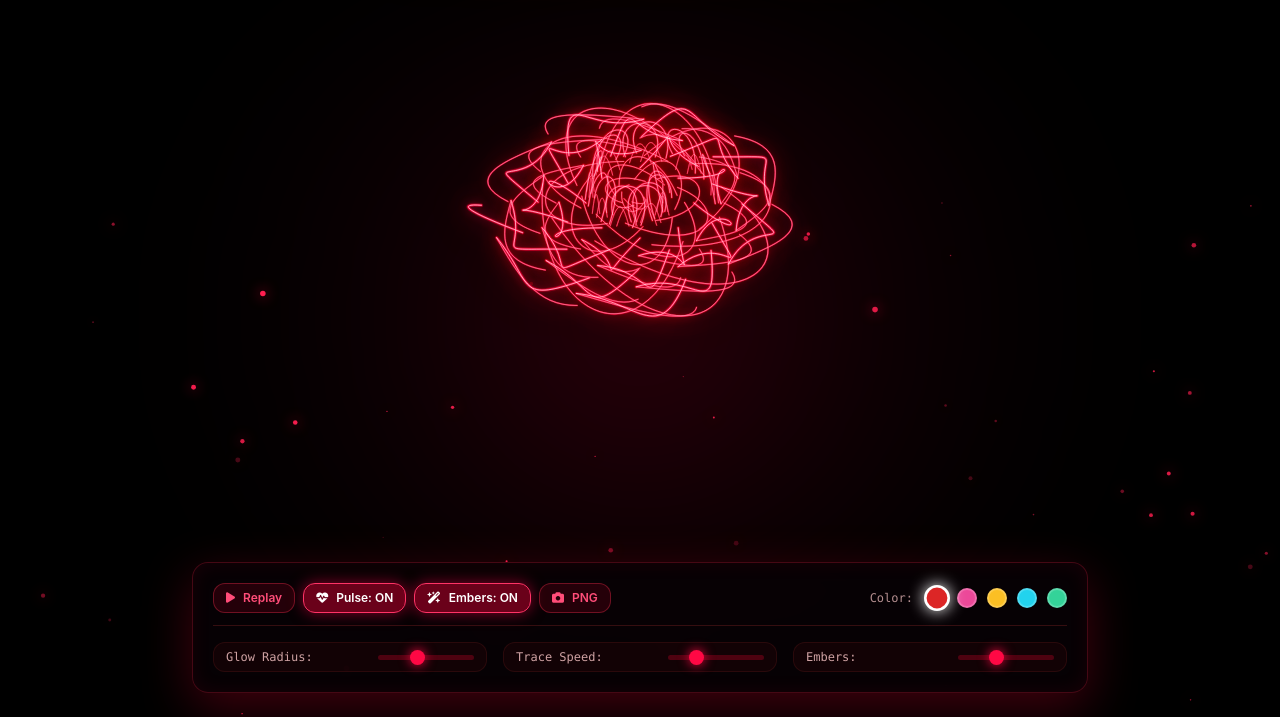
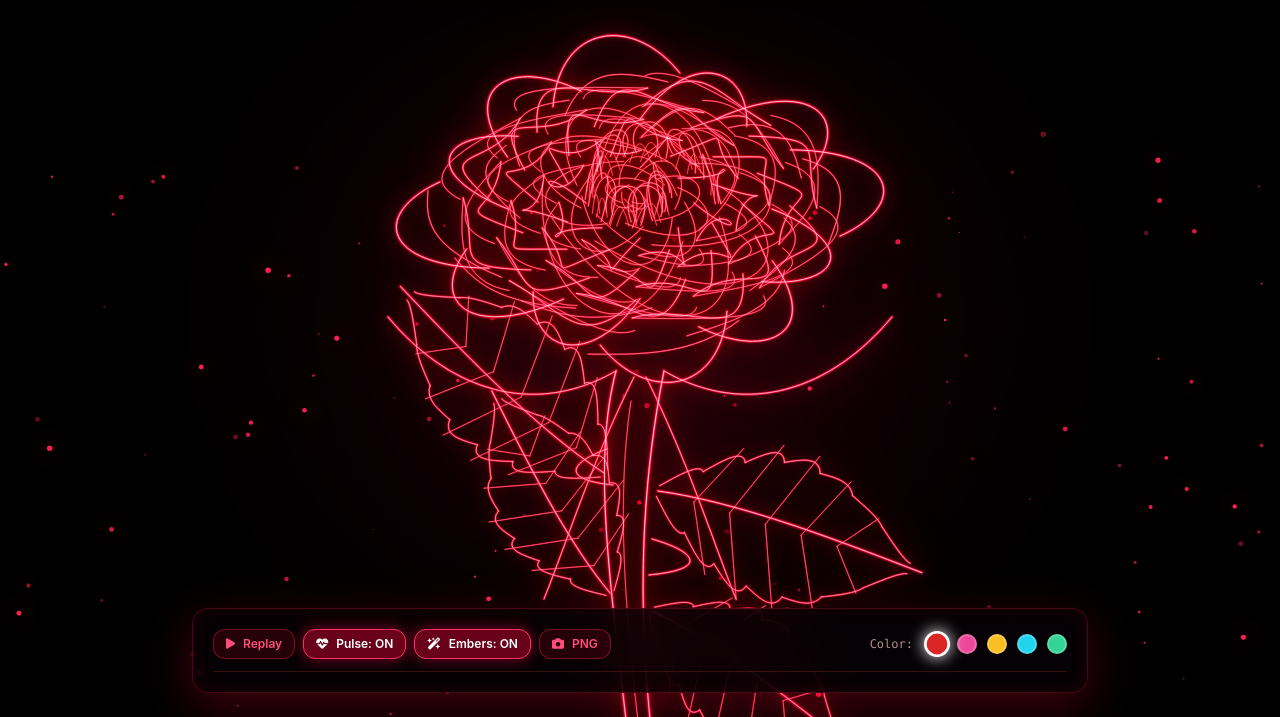
Before and after one commit to 3juanpage3/rose, a plain HTML site: page index.html in a window 1280 px wide. Shown: the part 83-800 px from the top of the page. Drawn offline with nearby package versions, Linux system fonts and the light colour scheme; animation ran at ten frames a second.

Commit message:
Smooth rose animation at maximum settings

```diff
--- a/index.html
+++ b/index.html
@@ -188,35 +188,12 @@
 
             </div>
 
-            <!-- Row 2: Precision Sliders -->
-            <div class="grid grid-cols-1 sm:grid-cols-3 gap-4">
-
-                <div class="flex items-center justify-between gap-3 bg-red-950/20 px-3 py-1.5 rounded-xl border border-red-500/10">
-                    <span class="text-xs text-red-200/80 font-mono">Glow Radius:</span>
-                    <input type="range" id="glowSlider" min="0.3" max="2.8" step="0.1" value="1.3" class="w-24">
-                </div>
-
-                <div class="flex items-center justify-between gap-3 bg-red-950/20 px-3 py-1.5 rounded-xl border border-red-500/10">
-                    <span class="text-xs text-red-200/80 font-mono">Trace Speed:</span>
-                    <input type="range" id="speedSlider" min="0.002" max="0.025" step="0.001" value="0.008" class="w-24">
-                </div>
-
-                <div class="flex items-center justify-between gap-3 bg-red-950/20 px-3 py-1.5 rounded-xl border border-red-500/10">
-                    <span class="text-xs text-red-200/80 font-mono">Embers:</span>
-                    <input type="range" id="emberCountSlider" min="20" max="150" step="10" value="65" class="w-24">
-                </div>
-
-            </div>
-
         </div>
     </div>
 
     <script>
         const canvas = document.getElementById('roseCanvas');
         const ctx = canvas.getContext('2d');
-        const glowSlider = document.getElementById('glowSlider');
-        const speedSlider = document.getElementById('speedSlider');
-        const emberCountSlider = document.getElementById('emberCountSlider');
         const replayBtn = document.getElementById('replayBtn');
         const pulseBtn = document.getElementById('pulseBtn');
         const pulseStatus = document.getElementById('pulseStatus');
@@ -279,10 +256,11 @@
         let isAnimating = true;
         let pulseEnabled = true;
         let particlesEnabled = true;
-        let traceSpeed = 0.008;
+        const traceSpeed = 0.025;
         let pulseTime = 0;
-        let glowMultiplier = 1.3;
-        let maxParticles = 65;
+        const glowMultiplier = 2.8;
+        const maxParticles = 150;
+        let lastFrameTime = 0;
 
         // Interactive Mouse Tracking & Click Shockwaves
         let mouse = { x: 0, y: 0, targetX: 0, targetY: 0, tiltX: 0, tiltY: 0 };
@@ -530,10 +508,10 @@
                 this.alpha = Math.random() * 0.85 + 0.15;
             }
 
-            update() {
-                this.y += this.speedY;
-                this.x += this.speedX + Math.sin(pulseTime + this.y * 0.01) * 0.2;
-                this.alpha += Math.sin(pulseTime * 4) * 0.01;
+            update(frameScale) {
+                this.y += this.speedY * frameScale;
+                this.x += (this.speedX + Math.sin(pulseTime + this.y * 0.01) * 0.2) * frameScale;
+                this.alpha += Math.sin(pulseTime * 4) * 0.01 * frameScale;
 
                 if (this.y < -height / 2 || this.alpha <= 0) {
                     this.reset();
@@ -567,10 +545,15 @@
             return { x, y };
         }
 
-        function drawScene() {
+        function drawScene(timestamp = performance.now()) {
+            const frameDelta = lastFrameTime ? Math.min(32, timestamp - lastFrameTime) : 16.67;
+            const frameScale = frameDelta / 16.67;
+            lastFrameTime = timestamp;
+
             // Smooth Parallax Interpolation
-            mouse.tiltX += (mouse.targetX - mouse.tiltX) * 0.05;
-            mouse.tiltY += (mouse.targetY - mouse.tiltY) * 0.05;
+            const smoothing = 1 - Math.pow(0.95, frameScale);
+            mouse.tiltX += (mouse.targetX - mouse.tiltX) * smoothing;
+            mouse.tiltY += (mouse.targetY - mouse.tiltY) * smoothing;
 
             ctx.clearRect(0, 0, width, height);
 
@@ -580,14 +563,14 @@
 
             // Breathing Glow Cycle
             if (pulseEnabled) {
-                pulseTime += 0.025;
+                pulseTime += 0.025 * frameScale;
             }
             const pulseFactor = pulseEnabled ? Math.sin(pulseTime) * 0.24 + 1.0 : 1.0;
             const currentGlow = glowMultiplier * pulseFactor;
 
             // Tracing Progress
             if (isAnimating) {
-                progress += traceSpeed;
+                progress += traceSpeed * frameScale;
                 if (progress >= 1.0) {
                     progress = 1.0;
                     isAnimating = false;
@@ -597,7 +580,7 @@
             // Render Particle Embers
             if (particlesEnabled) {
                 particles.forEach(p => {
-                    p.update();
+                    p.update(frameScale);
                     p.draw(ctx, centerX, centerY, currentGlow);
                 });
             }
@@ -605,8 +588,8 @@
             // Render Interactive Click Shockwaves
             for (let i = shockwaves.length - 1; i >= 0; i--) {
                 const sw = shockwaves[i];
-                sw.radius += 6;
-                sw.alpha -= 0.02;
+                sw.radius += 6 * frameScale;
+                sw.alpha -= 0.02 * frameScale;
                 if (sw.alpha <= 0 || sw.radius >= sw.maxRadius) {
                     shockwaves.splice(i, 1);
                     continue;
@@ -625,9 +608,9 @@
             // Render Click Spark Bursts
             for (let i = sparkBursts.length - 1; i >= 0; i--) {
                 const sp = sparkBursts[i];
-                sp.x += sp.vx;
-                sp.y += sp.vy;
-                sp.alpha -= sp.decay;
+                sp.x += sp.vx * frameScale;
+                sp.y += sp.vy * frameScale;
+                sp.alpha -= sp.decay * frameScale;
                 if (sp.alpha <= 0) {
                     sparkBursts.splice(i, 1);
                     continue;
@@ -708,24 +691,6 @@
             requestAnimationFrame(drawScene);
         }
 
-        glowSlider.addEventListener('input', (e) => {
-            glowMultiplier = parseFloat(e.target.value);
-            ambientHalo.style.opacity = Math.min(1.0, glowMultiplier * 0.7);
-        });
-
-        speedSlider.addEventListener('input', (e) => {
-            traceSpeed = parseFloat(e.target.value);
-        });
-
-        emberCountSlider.addEventListener('input', (e) => {
-            maxParticles = parseInt(e.target.value);
-            if (particles.length < maxParticles) {
-                while (particles.length < maxParticles) particles.push(new Particle());
-            } else {
-                particles = particles.slice(0, maxParticles);
-            }
-        });
-
         replayBtn.addEventListener('click', () => {
             progress = 0;
             isAnimating = true;
```
